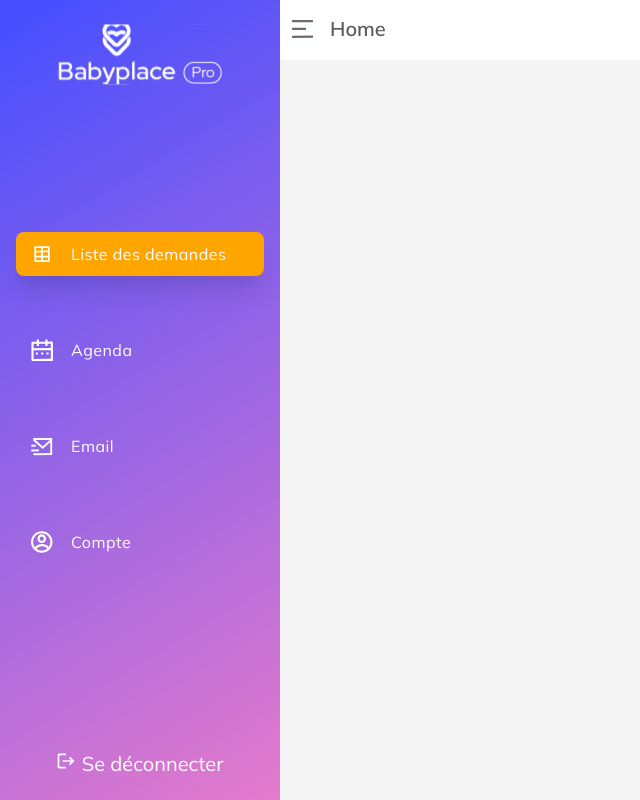
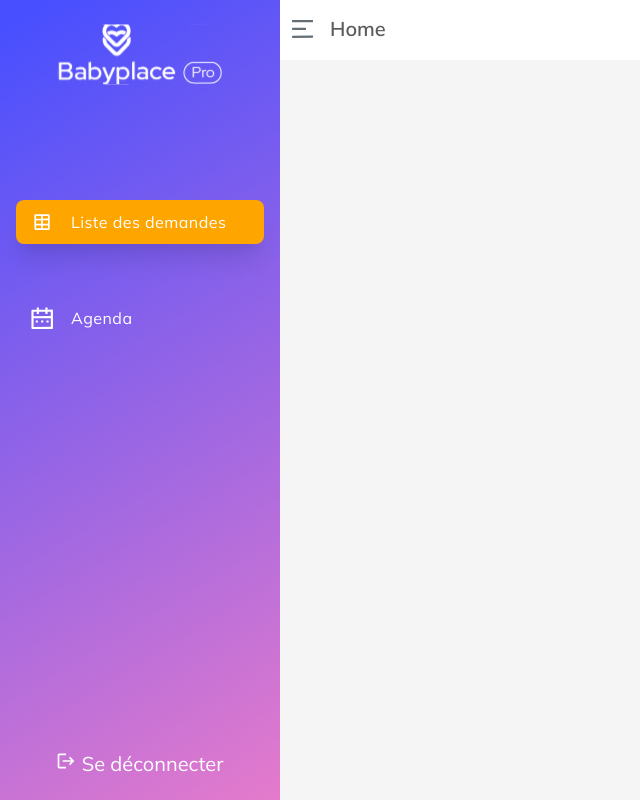
Before and after one commit to WildCodeSchool-2023-09/JS-RemoteFR-jurascripts-P3-Babyplace, a React (Vite) app in the folder frontend/: page /pro/dashboard in a window 1280 px wide. Shown: the whole page, without its empty margins (0-640 px from the left). Built offline with nearby package versions, Linux system fonts and the light colour scheme; sample sign-in values are in the browser's storage.

Commit message:
edit scripts

```diff
--- a/frontend/src/constants/dataGen.js
+++ b/frontend/src/constants/dataGen.js
@@ -13,18 +13,6 @@ export const navLinks = [
     img: iconsNavbar.agenda,
     url: "/pro/dashboard/agenda",
   },
-  {
-    id: 3,
-    title: "Email",
-    img: iconsNavbar.email,
-    url: "/pro/dashboard/reservationdashboard",
-  },
-  {
-    id: 4,
-    title: "Compte",
-    img: iconsNavbar.gears,
-    url: "/pro/dashboard/agenda",
-  },
 ];
 
 export const tutorial = [
--- a/frontend/src/styles/sidebar.scss
+++ b/frontend/src/styles/sidebar.scss
@@ -17,7 +17,7 @@
   }
 
   .navbar {
-    margin-top: 5rem;
+    margin-top: 1rem;
     height: 60%;
 
     .nav-item {
```
Also changed, not shown: 1 other file (tests, documents, lock files or other folders).
